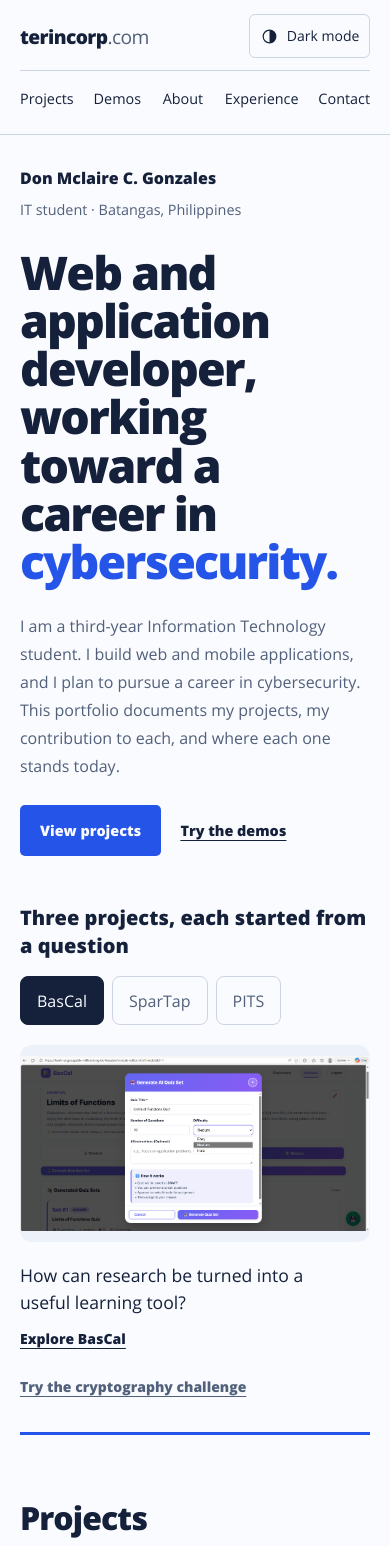
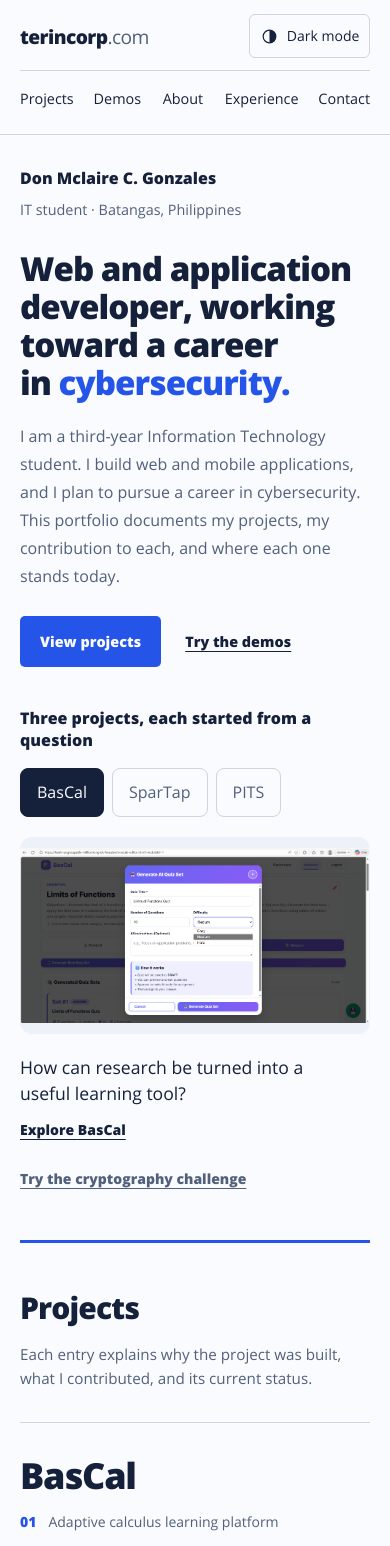
Before and after one commit to Wardennnnnnn/portfolio, a Next.js app: page / in a window 390 px wide. Shown: the top 1546 px of the page. Built offline with nearby package versions, Linux system fonts and the light colour scheme.

Commit message:
Repair responsive layout for revised portfolio copy

```diff
--- a/app/globals.css
+++ b/app/globals.css
@@ -595,3 +595,95 @@ a[data-image-viewer] { cursor: zoom-in; }
 .security-projects p { color: var(--muted); }
 .security-projects .text-link { display: inline-block; margin-top: 1rem; }
 @media (max-width: 720px) { .security-projects { grid-template-columns: 1fr; gap: 2rem; } }
+
+/* Reading proportions for the revised, full-sentence portfolio copy. */
+:root {
+  --layout-gap: clamp(2rem, 4vw, 4rem);
+  --reading-width: 68ch;
+  --section-space: clamp(3rem, 6vw, 5rem);
+}
+.hero-composition {
+  grid-template-columns: minmax(0, 1.15fr) minmax(0, 1fr);
+  align-items: start;
+  gap: var(--layout-gap);
+  margin-top: 2.5rem;
+}
+.hero-statement { min-width: 0; }
+.hero-statement h1 {
+  font-size: clamp(2.25rem, 4vw, 3.5rem);
+  line-height: 1.12;
+  letter-spacing: -.03em;
+  max-width: 21ch;
+  overflow-wrap: break-word;
+}
+.hero-statement > p { max-width: 56ch; margin-top: 1.5rem; }
+.hero-showcase { align-self: start; }
+.native-showcase legend { max-width: 34ch; font-size: 1.125rem; }
+.hero-rule { margin-top: var(--section-space); }
+.section-heading {
+  display: grid;
+  grid-template-columns: minmax(0, 1.15fr) minmax(0, 1fr);
+  align-items: start;
+  gap: 1.5rem var(--layout-gap);
+  margin-bottom: 2.5rem;
+}
+.section-heading > h2 { max-width: 22ch; font-size: clamp(1.875rem, 3vw, 2.5rem); }
+.section-heading > p { max-width: 48ch; padding-top: .3rem; }
+.work { padding-top: var(--section-space); }
+.project { align-items: start; gap: 2rem var(--layout-gap); }
+.project-info, .project > .project-image { align-self: start; }
+.project > .project-image { margin-top: .5rem; }
+.project h3 { font-size: clamp(2.25rem, 3.5vw, 3rem); }
+.project-topline { align-items: baseline; }
+.project-summary, .project-learning p { max-width: var(--reading-width); }
+.cyber-layout { grid-template-columns: minmax(0, 1.1fr) minmax(0, 1fr); gap: var(--layout-gap); }
+.cyber-layout h2 { font-size: clamp(1.875rem, 3vw, 2.5rem); max-width: 24ch; }
+.cyber-role { display: block; margin-top: .75rem; font-size: .6em; line-height: 1.35; letter-spacing: -.01em; }
+.cyber-subtitle { margin-bottom: 1rem; }
+.about-section { grid-template-columns: minmax(0, .55fr) minmax(0, 1.45fr); gap: var(--layout-gap); }
+.about-copy { max-width: var(--reading-width); }
+.about-title h2 { font-size: clamp(1.875rem, 3vw, 2.5rem); }
+.education-layout { grid-template-columns: repeat(2, minmax(0, 1fr)); gap: var(--layout-gap); align-items: start; }
+.education-layout > div, .experience-list article, .experiment > div, .walkthrough-panel > div { min-width: 0; }
+.progression-list li { align-items: start; }
+.progression-list p { max-width: var(--reading-width); }
+.story-grid > :only-child, .project-lessons li:only-child { grid-column: 1 / -1; max-width: var(--reading-width); }
+.contact-heading { grid-template-columns: minmax(0, .55fr) minmax(0, 1.45fr); gap: var(--layout-gap); align-items: start; }
+.contact-heading p { max-width: 60ch; }
+.contact-heading h2 { font-size: clamp(2rem, 3.5vw, 3rem); }
+@media (max-width: 1000px) {
+  .section-heading { grid-template-columns: 1fr; gap: 1rem; }
+  .section-heading > p { max-width: var(--reading-width); padding-top: 0; margin-top: 0; }
+  .cyber-layout, .education-layout { grid-template-columns: 1fr; gap: 2.5rem; }
+  .cyber-layout > div { min-width: 0; }
+  .cyber-right { max-width: 46rem; }
+  .credential-placeholder { width: 100%; }
+}
+@media (max-width: 900px) {
+  .hero-composition { grid-template-columns: 1fr; gap: 2.5rem; }
+  .hero-statement h1 { max-width: 23ch; font-size: clamp(2.25rem, 5.6vw, 3rem); }
+  .hero-statement > p { max-width: var(--reading-width); }
+  .hero-showcase { width: 100%; max-width: 42rem; margin-top: 0; }
+  .about-section { grid-template-columns: 1fr; gap: 2rem; }
+  .about-title { display: flex; align-items: baseline; flex-wrap: wrap; gap: 1rem 2rem; }
+  .signature { margin-top: 0; font-size: 1.25rem; }
+  .experience-list, .experiment { gap: 2rem; }
+  .contact-heading { grid-template-columns: 1fr; gap: 1.5rem; }
+}
+@media (max-width: 600px) {
+  .hero-composition { margin-top: 1.75rem; gap: 2.5rem; }
+  .hero-statement h1 { font-size: clamp(2rem, 8.5vw, 2.75rem); line-height: 1.15; max-width: 23ch; }
+  .hero-statement > p { margin-top: 1.25rem; }
+  .hero-actions { gap: 1rem 1.5rem; }
+  .native-showcase legend { font-size: 1rem; }
+  .section-heading { margin-bottom: 2rem; }
+  .project { padding-block: 2rem; }
+  .project > .project-image { margin-top: 0; }
+  .project h3 { font-size: 2.25rem; }
+  .cyber-role { font-size: .65em; }
+  .experiment { grid-template-columns: 1fr; }
+  .education-layout { gap: 2rem; }
+  .credential-placeholder { padding: 1.25rem; }
+  .project-topline { gap: .75rem; }
+  .project-order { flex-shrink: 0; }
+}
--- a/app/page.tsx
+++ b/app/page.tsx
@@ -32,7 +32,7 @@ export default function HomePage() {
       </section>
 <section className="work wrap" id="work" aria-labelledby="work-title"><div className="section-heading"><h2 id="work-title">Projects</h2><p>Each entry explains why the project was built, what I contributed, and its current status.</p></div><div>{projects.map(project => <ProjectCard key={project.id} project={project} />)}</div></section>
 <SparTapDemo />
-<section className="cyber-section" id="hyperlink" aria-labelledby="cyber-title"><div className="wrap cyber-layout"><div><h2 id="cyber-title">HyperLink VI — Head and sole challenge developer</h2><p className="cyber-subtitle">Capture the Flag development</p><p>I developed an 18-challenge Capture the Flag competition for a department event. The challenges cover six cybersecurity categories and progress from beginner to advanced difficulty.</p><p>My work included challenge-generation scripts, player files, hints, scoring configurations, organizer solutions, an automated verification tool, and preparation for CTFd deployment.</p><div className="project-learning"><h3>What I learned</h3><p>{hyperlink.learnings[0].detail}</p></div><p className="small-note">Prepared in September 2026. The challenge bank passed verification. Event approval is pending.</p><Link className="text-link" href="/projects/hyperlink/">View the CTF case study</Link><div className="cyber-evidence"><ProjectScreenshot project={hyperlink} compact /></div></div><div className="cyber-right"><div className="category-list"><span>Cryptography</span><span>Forensics</span><span>Reverse engineering</span><span>Web exploitation</span><span>Binary exploitation</span><span>Open-source intelligence</span></div><CtfPlayground /></div></div></section>
+<section className="cyber-section" id="hyperlink" aria-labelledby="cyber-title"><div className="wrap cyber-layout"><div><h2 id="cyber-title">HyperLink VI<span className="cyber-role">— Head and sole challenge developer</span></h2><p className="cyber-subtitle">Capture the Flag development</p><p>I developed an 18-challenge Capture the Flag competition for a department event. The challenges cover six cybersecurity categories and progress from beginner to advanced difficulty.</p><p>My work included challenge-generation scripts, player files, hints, scoring configurations, organizer solutions, an automated verification tool, and preparation for CTFd deployment.</p><div className="project-learning"><h3>What I learned</h3><p>{hyperlink.learnings[0].detail}</p></div><p className="small-note">Prepared in September 2026. The challenge bank passed verification. Event approval is pending.</p><Link className="text-link" href="/projects/hyperlink/">View the CTF case study</Link><div className="cyber-evidence"><ProjectScreenshot project={hyperlink} compact /></div></div><div className="cyber-right"><div className="category-list"><span>Cryptography</span><span>Forensics</span><span>Reverse engineering</span><span>Web exploitation</span><span>Binary exploitation</span><span>Open-source intelligence</span></div><CtfPlayground /></div></div></section>
 <ProjectProgression />
 <SecurityUpdates />
 <section className="wrap early-work" aria-labelledby="early-work-title"><div className="section-heading"><h2 id="early-work-title">Earlier work</h2><p>Grade 12 projects in hardware integration, design adaptation, and teamwork.</p></div>{earlyProjects.map(project => <ExperimentCard key={project.id} project={project} />)}</section>
--- a/components/project-case-study.tsx
+++ b/components/project-case-study.tsx
@@ -58,7 +58,7 @@ export default async function ProjectCaseStudy({ params }: Props) {
       {project.learnings && project.learnings.length > 0 && <section className="project-lessons" aria-labelledby="lessons-title">
         <h2 id="lessons-title">What I learned</h2>
         <p className="lessons-intro">Lessons from developing this project.</p>
-        <ul>{project.learnings.map(lesson => <li key={lesson.title}><h3>{lesson.title}</h3><p>{lesson.detail}</p></li>)}</ul>
+        <ul>{project.learnings.map(lesson => <li key={lesson.title}>{lesson.title !== 'What I learned' && <h3>{lesson.title}</h3>}<p>{lesson.detail}</p></li>)}</ul>
       </section>}
       <SecurityHistory slug={slug} />
       {project.gallery && project.gallery.length > 0 && <section className="project-gallery" aria-labelledby="gallery-title">
--- a/components/project-progression.tsx
+++ b/components/project-progression.tsx
@@ -10,5 +10,5 @@ const milestones = [
   { theme: 'Started October 2026', title: 'Silong Hamuros', project: 'Silong Hamuros', href: '/projects/silong-hamuros/', text: "Lead features in a six-member team. A functional Android prototype exists, and physical hardware testing is still ahead." },
 ];
 export function ProjectProgression() {
-  return <section className="progression-section wrap" aria-labelledby="progression-title"><div className="section-heading"><h2 id="progression-title">Project timeline</h2><p>The development of my projects over time.</p></div><p className="progression-intro">The dates below follow my work so far. Event approval, real-world use, and physical hardware testing are separate milestones that are still outstanding.</p><ol className="progression-list">{milestones.map(milestone => <li key={milestone.project}><div className="milestone-label"><span>{milestone.theme}</span><Link href={milestone.href}>{milestone.project}</Link></div><div><h3>{milestone.title}</h3><p>{milestone.text}</p></div></li>)}</ol></section>;
+  return <section className="progression-section wrap" aria-labelledby="progression-title"><div className="section-heading"><h2 id="progression-title">Project timeline</h2><p>The development of my projects over time.</p></div><p className="progression-intro">The dates below follow my work so far. Event approval, real-world use, and physical hardware testing are separate milestones that are still outstanding.</p><ol className="progression-list">{milestones.map(milestone => <li key={milestone.project}><div className="milestone-label"><span>{milestone.theme}</span><Link href={milestone.href}>{milestone.project}</Link></div><div><p>{milestone.text}</p></div></li>)}</ol></section>;
 }
```
Also changed, not shown: 1 other file (tests, documents, lock files or other folders).
